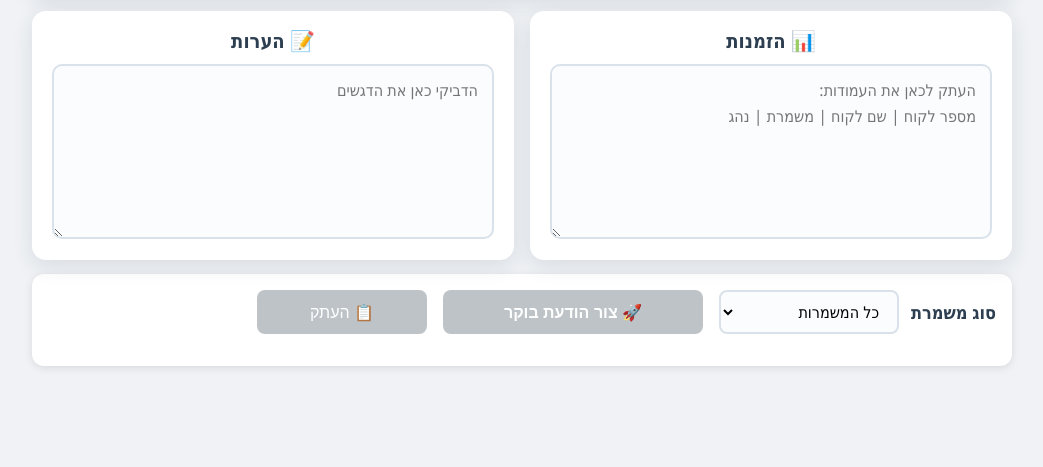
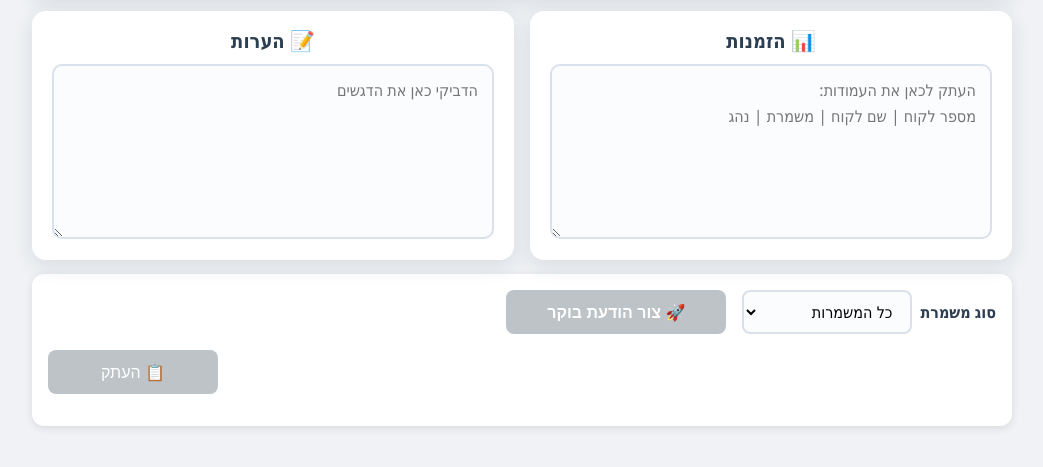
Before and after one commit to aradpe/HodTry, a plain HTML site: page index.html in a window 1280 px wide. Shown: the part 123-590 px from the top of the page, without its empty margins (118-1161 px from the left). Drawn offline with Linux system fonts and the light colour scheme.

Commit message:
Align action row with input cards

```diff
--- a/index.html
+++ b/index.html
@@ -263,30 +263,45 @@
             display: block;
         }
         .action-toolbar {
-            direction: rtl;
-            display: flex;
-            flex-direction: row;
-            justify-content: flex-start;
+            direction: ltr;
+            display: grid;
+            grid-template-columns: minmax(0, 1fr) minmax(0, 1fr);
             align-items: center;
             gap: 16px;
-            flex-wrap: nowrap;
             width: 100%;
             margin-bottom: 16px;
+        }
+        .action-toolbar-right,
+        .action-toolbar-left {
+            display: flex;
+            align-items: center;
+            min-width: 0;
+        }
+        .action-toolbar-right {
+            grid-column: 2;
+            direction: rtl;
+            justify-content: space-between;
+            gap: 16px;
+        }
+        .action-toolbar-left {
+            grid-column: 1;
+            direction: rtl;
+            justify-content: flex-end;
         }
         .shift-control {
             display: flex;
             align-items: center;
-            gap: 12px;
+            gap: 8px;
             flex: 0 0 auto;
         }
         .shift-control label {
             font-weight: bold;
             color: #2c3e50;
-            font-size: 18px;
+            font-size: 16px;
             white-space: nowrap;
         }
         .shift-control select {
-            width: 180px;
+            width: 170px;
             min-width: 0;
             height: 44px;
             padding: 8px 14px;
@@ -312,13 +327,13 @@
         }
         .copy-btn.copied { background: #27ae60; }
         .generate-button {
-            width: 260px;
+            width: 220px;
             height: 44px;
             margin-bottom: 0;
             padding: 0 24px;
             font-size: 16px;
             border-radius: 8px;
-            flex: 0 0 260px;
+            flex: 0 0 220px;
         }
         .copy-button {
             width: 170px;
@@ -364,6 +379,12 @@
         }
         @media (max-width: 700px) {
             .action-toolbar {
+                grid-template-columns: 1fr;
+            }
+            .action-toolbar-right,
+            .action-toolbar-left {
+                grid-column: 1;
+                justify-content: flex-start;
                 flex-wrap: wrap;
             }
         }
@@ -446,6 +467,7 @@
 
         <div class="generated-section" id="outputSection">
             <div class="action-toolbar">
+                <div class="action-toolbar-right">
                     <div class="shift-control">
                         <label for="shiftFilter">סוג משמרת</label>
                         <select id="shiftFilter">
@@ -455,7 +477,10 @@
                         </select>
                     </div>
                     <button class="generate-btn generate-button" id="generateBtn" disabled>🚀 צור הודעת בוקר</button>
+                </div>
+                <div class="action-toolbar-left">
                     <button class="copy-btn copy-button" id="copyBtn" disabled>📋 העתק</button>
+                </div>
             </div>
 
             <textarea id="output"></textarea>
```
Lines whose indentation alone changed are shown as unchanged.
